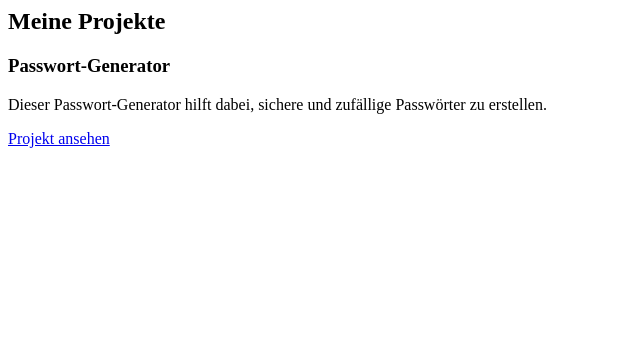
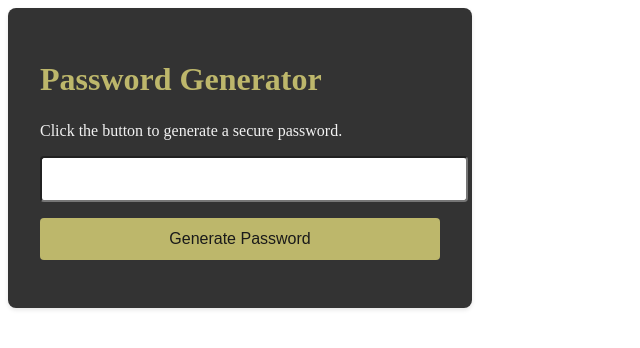
Before and after one commit to gladiii92/Password-Generator, a plain HTML site: page index.html in a window 1280 px wide. Shown: the whole page, without its empty margins (0-640 px from the left). Drawn offline with Linux system fonts and the light colour scheme.

Commit message:
Add files via upload

```diff
--- a/index.html
+++ b/index.html
@@ -1,9 +1,28 @@
-<section id="projects">
-    <h2>Meine Projekte</h2>
-    <div class="project">
-        <h3>Passwort-Generator</h3>
-        <p>Dieser Passwort-Generator hilft dabei, sichere und zufällige Passwörter zu erstellen.</p>
-        <a href="https://gladiii92.github.io/password-generator" target="_blank">Projekt ansehen</a>
-    </div>
-    <!-- Weitere Projekte können hier hinzugefügt werden -->
-</section>
+<!DOCTYPE html>
+<html lang="en">
+<head>
+  <meta charset="UTF-8">
+  <meta name="viewport" content="width=device-width, initial-scale=1.0">
+  <title>Password Generator</title>
+  <link rel="stylesheet" href="style.css">
+</head>
+<body>
+  <div class="container">
+    <h1>Password Generator</h1>
+    <p>Click the button to generate a secure password.</p>
+    <input type="text" id="password-input" readonly>
+    <button onclick="generatePassword()">Generate Password</button>
+  </div>
+
+  <script>
+    function generatePassword() {
+      const chars = "0123456789abcdefghijklmnopqrstuvwxyzABCDEFGHIJKLMNOPQRSTUVWXYZ!@#$%^&*()";
+      let password = "";
+      for (let i = 0; i < 16; i++) {
+        password += chars[Math.floor(Math.random() * chars.length)];
+      }
+      document.getElementById("password-input").value = password;
+    }
+  </script>
+</body>
+</html>
--- a/style.css
+++ b/style.css
@@ -1,75 +1,57 @@
 <link rel="stylesheet" href="style.css">
 
-/* Basic Styling */
+/* Import the CSS reset from the portfolio website */
+@import url('https://gladiii92.github.io/Portfolio-Website/style.css');
+
+/* Additional styles specific to the Password Generator */
 body {
-    font-family: Arial, sans-serif;
-    margin: 0;
-    padding: 0;
-    background-color: #696969; /* Light gray background for a softer, non-shiny look */
-    color: #333; /* Dark text for readability */
+  display: flex;
+  flex-direction: column;
+  align-items: center;
+  justify-content: center;
+  min-height: 100vh;
 }
 
-header {
-    background-color: #2c3e50; /* A subtle dark blue-gray for header */
-    color: #f4f4f9; /* Light text for the header */
-    text-align: center;
-    padding: 20px;
+.container {
+  background-color: #333;
+  padding: 2rem;
+  border-radius: 8px;
+  box-shadow: 0 2px 4px rgba(0, 0, 0, 0.1);
+  width: 90%;
+  max-width: 400px;
 }
 
 h1 {
-    margin: 0;
+  color: #BDB76B;
+  margin-bottom: 1.5rem;
 }
 
-section {
-    margin: 20px;
-    padding: 20px;
-    background-color: #696969;
-    border-radius: 8px;
-    box-shadow: 0 2px 4px rgba(0, 0, 0, 0.1); /* Soft shadow for depth */
+p {
+  color: #f2f2f2;
+  margin-bottom: 1rem;
 }
 
-#projects .project {
-    margin-bottom: 20px;
+input, button {
+  width: 100%;
+  padding: 0.75rem;
+  margin-bottom: 1rem;
+  font-size: 1rem;
+  border-radius: 4px;
 }
 
-#projects h3 {
-    margin-top: 0;
-    color: #333; /* Dark color for project titles */
+button {
+  background-color: #BDB76B;
+  color: #1a1a1a;
+  border: none;
+  cursor: pointer;
 }
 
-#projects a {
-    color: #2980b9; /* Light blue color for links */
-    text-decoration: none;
-    font-weight: bold;
+button:hover {
+  background-color: #DAA520;
 }
 
-#projects a:hover {
-    text-decoration: underline;
-    color: #BDB76B; /* Slightly brighter blue on hover */
+@media (min-width: 768px) {
+  .container {
+    width: 80%;
+  }
 }
-
-footer {
-    text-align: center;
-    padding: 10px;
-    background-color: #2c3e50; /* Dark blue-gray for footer */
-    color: #f4f4f9; /* Light text for footer */
-    position: fixed;
-    bottom: 0;
-    width: 100%;
-}
-
-/* Responsive design for smaller screens */
-@media screen and (max-width: 768px) {
-    body {
-        font-size: 16px; /* Adjust font size for smaller screens */
-    }
-
-    section {
-        margin: 10px;
-        padding: 15px;
-    }
-
-    footer {
-        padding: 8px;
-    }
-}
```
